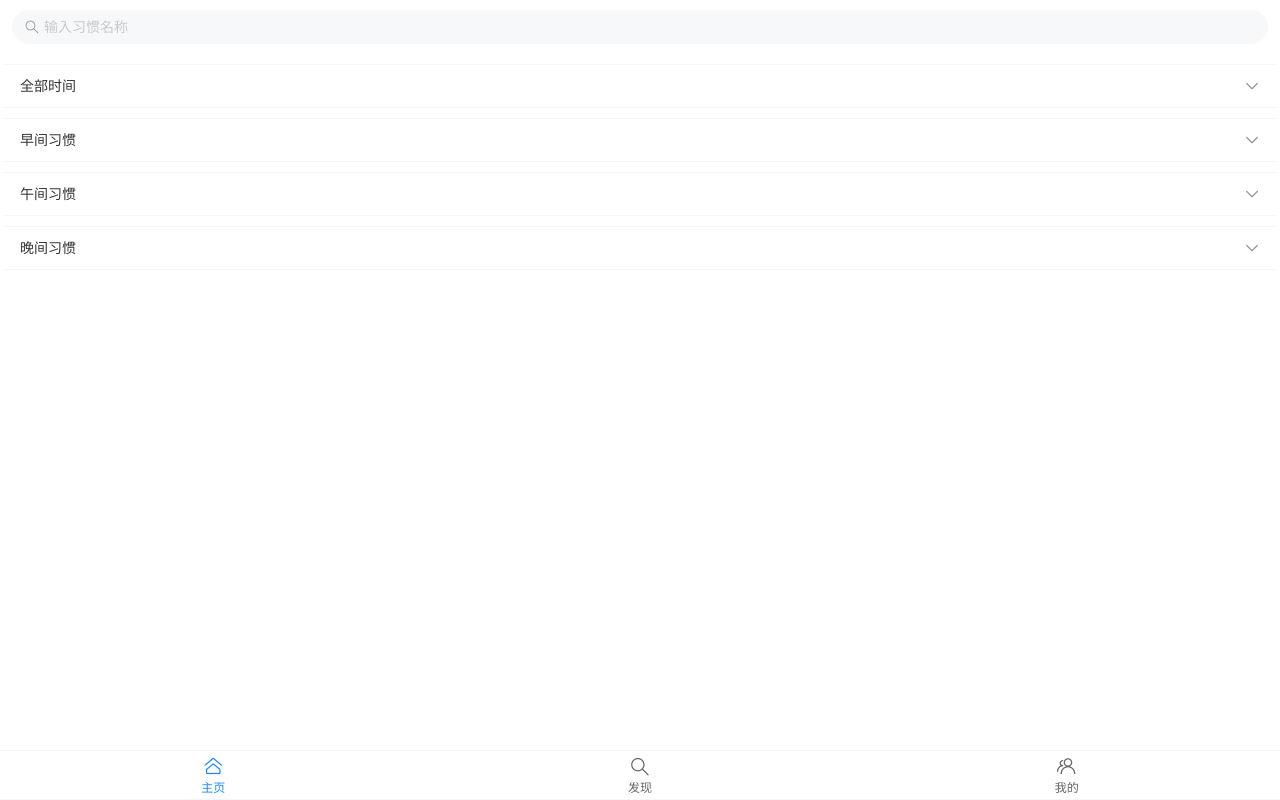
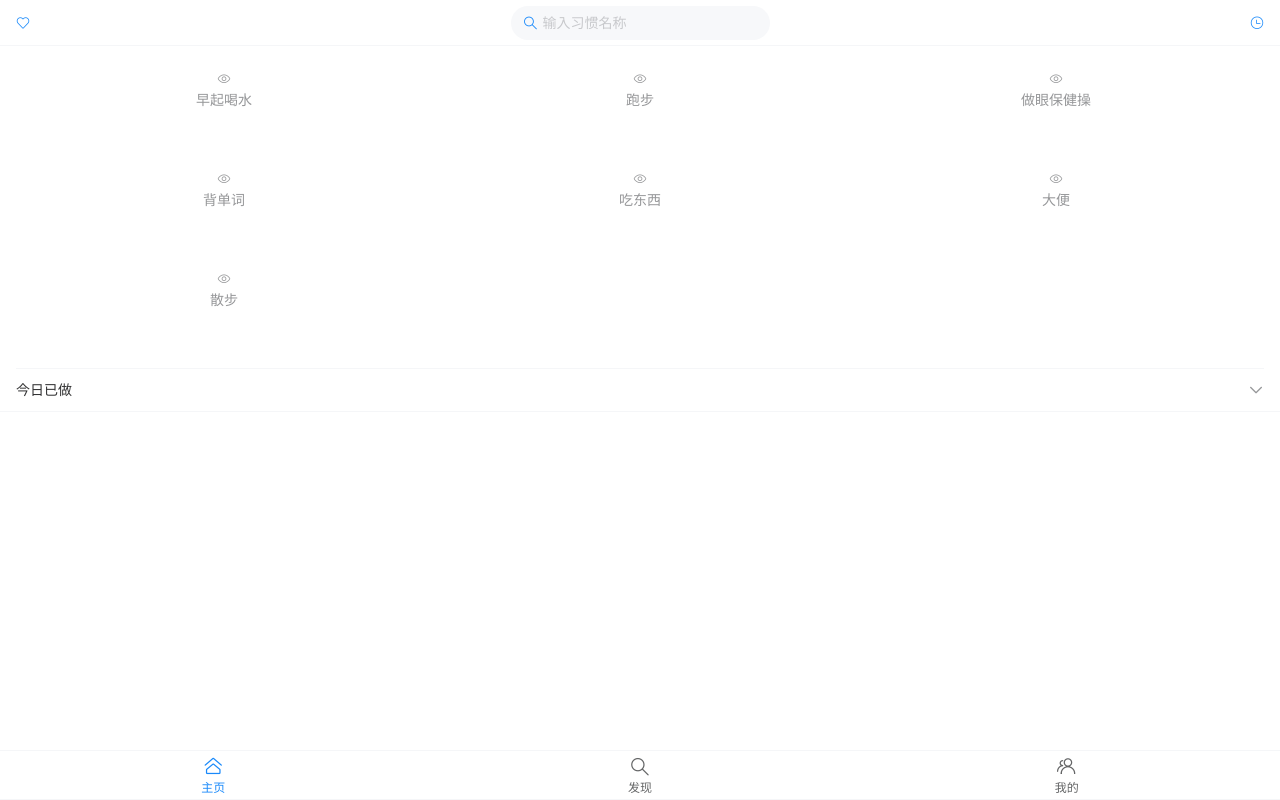
Before and after one commit to Y2138/MyGit, a Vue app: page /base/home in a window 1280 px wide. Built offline with nearby package versions, Linux system fonts and the light colour scheme.

Commit message:
add axios and mockjs

```diff
--- a/package.json
+++ b/package.json
@@ -8,6 +8,7 @@
     "lint": "vue-cli-service lint"
   },
   "dependencies": {
+    "axios": "^0.19.0",
     "core-js": "^2.6.5",
     "vant": "^2.2.1",
     "vue": "^2.6.10",
@@ -22,6 +23,7 @@
     "babel-plugin-import": "^1.12.1",
     "eslint": "^5.16.0",
     "eslint-plugin-vue": "^5.0.0",
+    "mockjs": "^1.1.0",
     "vue-template-compiler": "^2.6.10",
     "webpack-cli": "^3.3.9"
   },
--- /dev/null
+++ b/src/components/ajax.vue
@@ -0,0 +1,52 @@
+<template>
+<div>
+  <van-button type = "primary" @click = "getData">获取数据</van-button>
+  <van-button type = "danger">清空数据</van-button>
+  <ul>
+      <li v-for="(item, index) in list" :key="index" >
+          {{ index+1 }}:{{ item.title }}
+      </li>
+  </ul>
+</div>
+</template>
+
+<script>
+export default {
+    data () {
+        return{
+            list: []
+        }
+    },
+    methods: {
+        ajax() {
+            //ajax原理
+            let movieUrl = "https://bird.ioliu.cn/v2?url=https://api.douban.com/v2/movie/top250"
+            let xmlhttp;
+            if (window.XMLHttpRequest) {
+                xmlhttp = new XMLHttpRequest();
+            } else {
+                xmlhttp = new ActiveXObject("Microsoft.XMLHTTP");
+            }
+            //发送请求
+            xmlhttp.open("GET", movieUrl, true);
+            xmlhttp.send();
+
+            //服务器响应
+            xmlhttp.addEventListener("readystatechange", () => {
+                if (xmlhttp.readyState == 4 && xmlhttp.status == 200) {
+                    let obj = JSON.parse(xmlhttp.responseText);
+                    console.log(obj);
+                    this.list = obj.subjects;
+                }
+            })
+        },
+        getData() {
+            this.ajax();
+        }
+    }
+}
+</script>
+
+<style>
+
+</style>
--- a/src/components/display.vue
+++ /dev/null
@@ -1,44 +0,0 @@
-<template>
-    <div id = "display">
-        <van-collapse v-model="activeName" accordion>
-            <van-collapse-item :title="title">
-                <div class="content">
-                    <slot></slot>
-                </div>
-            </van-collapse-item>
-        </van-collapse>
-    </div>
-</template>
-
-<script>
-    import Vue from 'vue';
-    import { Icon, Collapse, CollapseItem } from 'vant';
-    Vue.use(Icon).use(Collapse).use(CollapseItem);
-
-    export default {
-        name: "display",
-        data () {
-            return {
-                title: this.getTitle,
-                activeName: this.getActiveName
-            }
-        },
-        props: {
-            getTitle: String,
-            getActiveName: String
-        },
-        methods: {
-
-        }
-    }
-</script>
-
-<style scoped>
-    #display{
-        margin: 10px 4px 0;
-        height: 100%;
-    }
-    .content{
-        height: 200px;
-    }
-</style>
--- a/src/components/habits.vue
+++ b/src/components/habits.vue
@@ -1,11 +1,11 @@
 <template>
     <div id="habits">
         <van-row type="flex" class="cWrap" justify="left">
-            <van-col v-for="habit in habitList" span="8">
+            <van-col v-for="habit in habitList" :key="habit" span="8">
 <!--                :key="habitList"-->
                 <div class="habit">
                     <div>
-                        {{ habit }}
+                        <van-icon name="eye-o" />
                     </div>
                     <span>
                         {{ habit }}
@@ -25,7 +25,7 @@
         name: "habits",
         data () {
             return {
-                habitList: ['早起喝水', '跑步', '做眼保健操', '背单词']
+                habitList: ['早起喝水', '跑步', '做眼保健操', '背单词', '吃东西', '大便', '散步']
             }
         }
     }
@@ -34,10 +34,10 @@
 <style scoped>
     .cWrap{
         flex-wrap: wrap;
+        justify-content: space-between;
     }
     .habit{
         height: 100px;
-        width: 33.3%;
         padding: 12px;
         text-align: center;
     }
--- a/src/components/home.vue
+++ b/src/components/home.vue
@@ -1,48 +1,71 @@
 <template>
     <div id = "home">
-        <van-search shape="round" placeholder = "输入习惯名称"></van-search>
-        <Display get-title="全部时间" activeNames="whole">
-            <habits></habits>
-        </Display>
-        <Display get-title="早间习惯" get-active-name="morning">
-            <habits></habits>
-        </Display>
-        <Display get-title="午间习惯" get-active-name="noon">
-            <habits></habits>
-        </Display>
-        <Display get-title="晚间习惯" get-active-name="night">
-            <habits></habits>
-        </Display>
+        <van-nav-bar class="nav-head">
+            <van-icon name="like-o" slot="left" />
+            <van-search shape="round" placeholder = "输入习惯名称" slot="title"></van-search>
+            <van-icon name="clock-o" slot="right" />
+        </van-nav-bar>
+        <van-collapse v-model = "activeName">
+            <van-collapse-item v-for="item in titleItem" :key="item.name" :name = item.name :title = item.title>
+                <div class="content">
+                    <Habits></Habits>
+                </div>
+            </van-collapse-item>
+        </van-collapse>
     </div>
 </template>
 
 <script>
     import Vue from 'vue';
-    import { Row, Col, Icon, Search } from 'vant';
-    import Display from './display'
+    import Axios from 'axios';
+    import { Row, Col, Icon, Search, NavBar, Collapse, CollapseItem } from 'vant';
     import Habits from "@/components/habits";
 
-    Vue.use(Row).use(Col).use(Icon).use(Search);
+    Vue.use(Row).use(Col).use(Icon).use(Search).use(NavBar).use(Collapse).use(CollapseItem);
 
     export default {
         name: "home",
         data () {
             return {
-
+                activeName: [
+                    'Todo', 'finished'
+                ],
+                titleItem: [
+                    {
+                        name: 'Todo',
+                        title: '今日未做'
+                    }, {
+                        name: 'Finished',
+                        title: '今日已做'
+                    }
+                ]
             }
         },
         components: {
-            Habits,
-            Display
+            Habits
+        },
+        created() {
+            // Axios.get('https://bird.ioliu.cn/v2?url=https://api.douban.com/v2/movie/top250').then(res => {
+            //     console.log(res);
+            // })
+            let url1 = 'http://www.woaini.com/regexp';
+            let url2 = 'http://www.woaini.com/getUser';
+            let url3 = 'http://www.woaini.com/getList';
+            let url4 = 'http://www.woaini.com/list';
+            let url5 = 'http://www.woaini.com/getHabit';
+            Axios.get(url5).then(res => {
+                console.log(res);
+            })
         }
     }
 </script>
 
 <style scoped>
-    #head{
-        width: 100%;
-        height: 100%;
-        margin: 0 auto;
-        padding: 0 auto;
-    }
+.nav-head{
+    position: fixed;
+    top: 0;
+    left: 0;
+    width: 100%;
+    z-index: 999!important;
+}
 </style>
--- a/src/js/router/routes.js
+++ b/src/js/router/routes.js
@@ -2,6 +2,7 @@ import Login from '../../components/login'
 import Registe from '../../components/registe'
 import Base from '../../components/base'
 import Home from '../../components/home'
+import Ajax from '../../components/ajax'
 
 
 export default [
@@ -23,4 +24,5 @@ export default [
             }
         ]
     },
+    {path: '/ajax', component: Ajax}
 ]
--- a/src/main.js
+++ b/src/main.js
@@ -3,6 +3,7 @@ import App from './App.vue'
 import VueRouter from 'vue-router'
 
 //import js
+import '@/mock/mock.js'
 import routes from './js/router/routes'
 
 //import css
--- /dev/null
+++ b/src/mock/data.json
@@ -0,0 +1,12 @@
+{
+    "list": [
+        {
+            "name": "abc",
+            "age": "20"
+        },
+        {
+            "name": "aasdc",
+            "age": "22"
+        }
+    ]
+}
--- /dev/null
+++ b/src/mock/mock.js
@@ -0,0 +1,43 @@
+import Mock from 'mockjs'
+import data from './data.json'
+
+Mock.mock('http://www.woaini.com/getList', {
+    data: data.list
+});
+Mock.mock('http://www.woaini.com/getUser', {
+    'name|2': 'yu',
+    'age|18-35': 20
+});
+Mock.mock('http://www.woaini.com/regexp', {
+    'regexp': /[a-z][A-Z][0-9]/,
+    'regexp': /\d{5, 10}/
+});
+Mock.mock('http://www.woaini.com/list', {
+    'info|10-20': [
+        {
+            'index|+1': 1,
+            'name': '@first @last',
+            'id': '@integer(100, 1000)',
+            'date': '@datetime',
+            'img': '@image("200*200")',
+            'text': '@sentence(6,10)'
+        }
+    ]
+});
+
+let Random = Mock.Random;
+let habitData = req => {
+    let habitList = []; //存放习惯信息的数组
+    for (let i=0; i<20; i++) {
+        let habit = {
+            name: Random.ctitle(5,20),
+            img: Random.dataImage('125x125'),
+            owner: Random.cname()
+        }
+        habitList.push(habit);
+    }
+    return habitList;
+}
+Mock.mock('http://www.woaini.com/getHabit', {
+    habitData
+})
```
Also changed, not shown: 1 other file (tests, documents, lock files or other folders).
